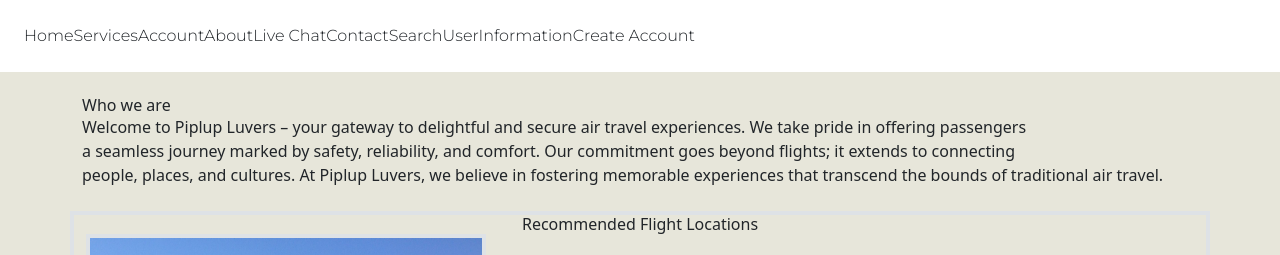
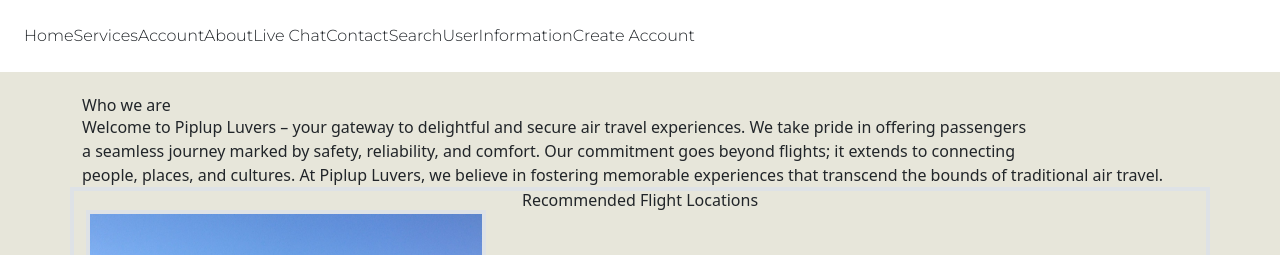
Before and after one commit to daigza09/Piplup-Travel-Buddy, a React (Vite) app in the folder frontend/: page /about in a window 1280 px wide. Shown: the top 255 px of the page. Built offline with nearby package versions, Linux system fonts and the light colour scheme.

Commit message:
adjusting About

```diff
--- a/frontend/src/pages/About.jsx
+++ b/frontend/src/pages/About.jsx
@@ -7,7 +7,7 @@ function About() {
   return (
     <main className="flex items-center justify-center min-h-screen bg-gradient-to-b from-white via-blue-200 to-gray-300">
       <div>
-        <div className="flex items-center justify-between p-4 ">
+        <div className="flex items-center justify-between mt-4">
           <div className="flex justify-between">
             <section className="container mx-auto">
             <h1 className="text-5xl font-bold">Who we are</h1>
```
